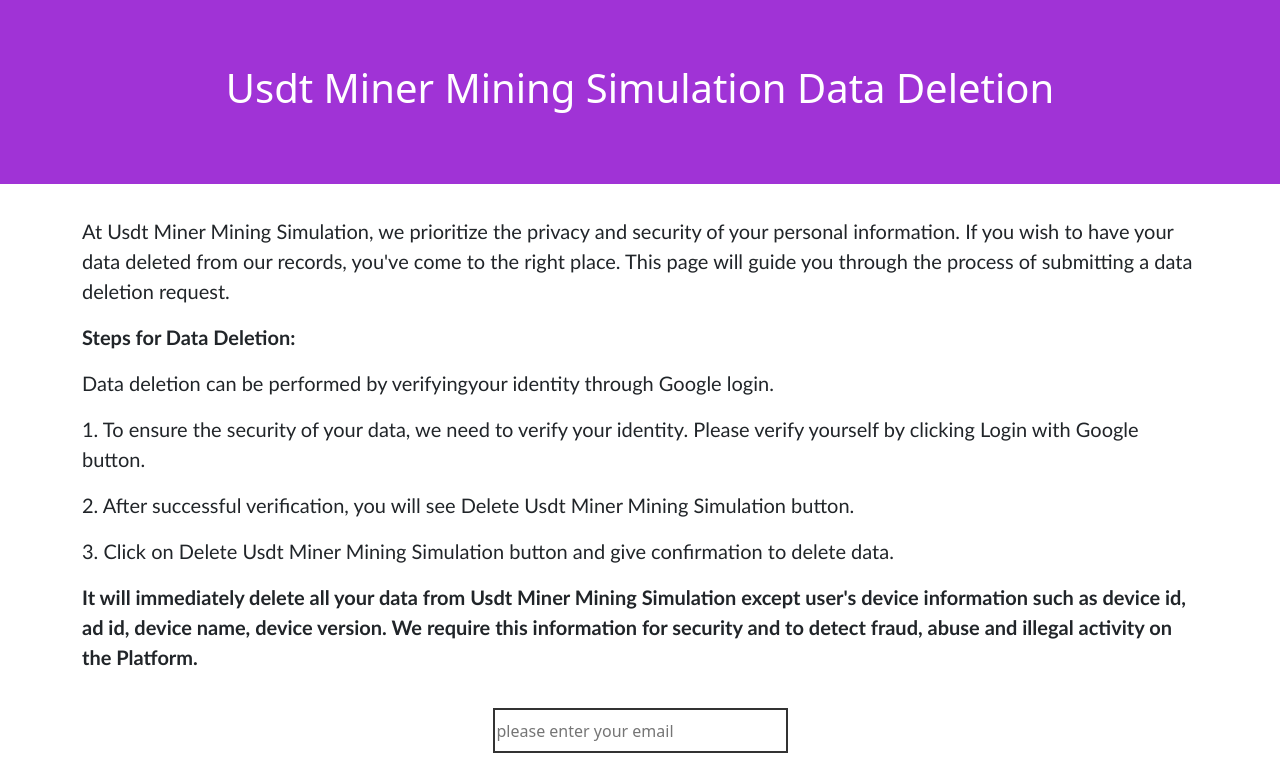
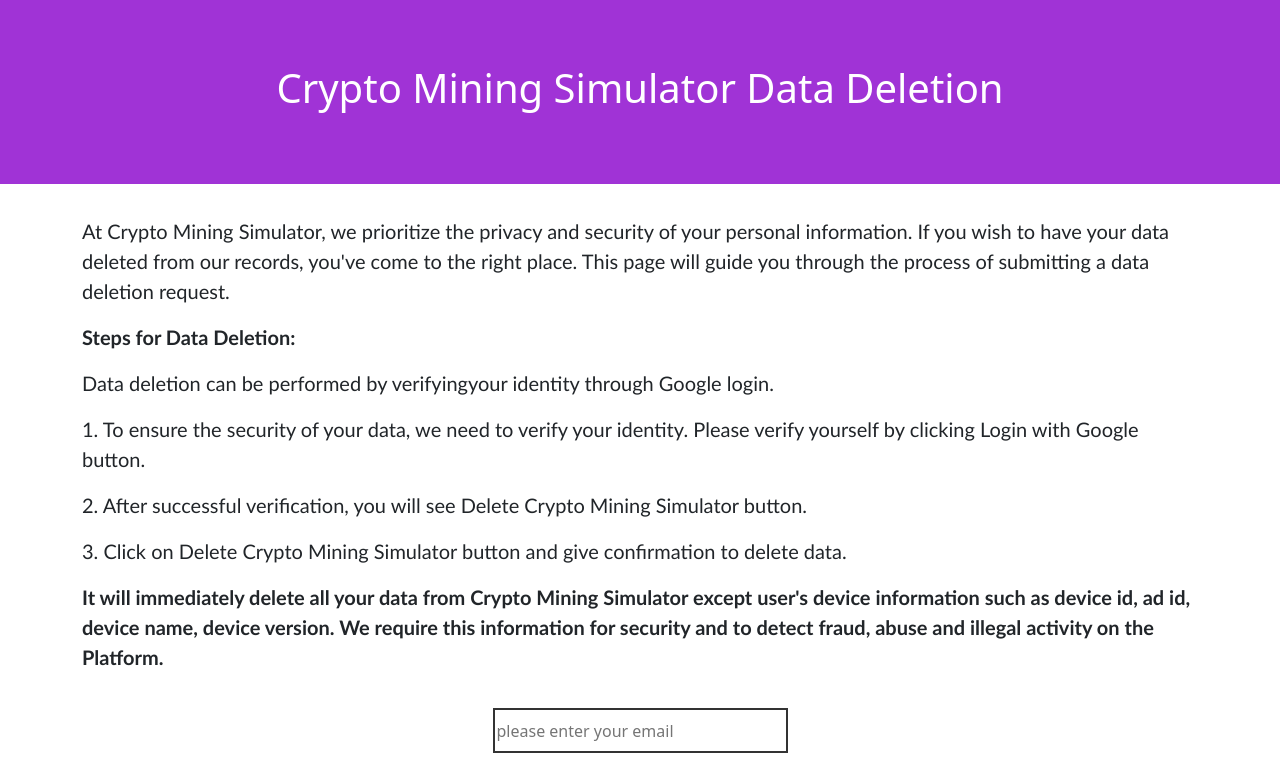
Before and after one commit to SahilDudhatWork/Crypto-Mining-Simulator, a plain HTML site: page index.html in a window 1280 px wide. Shown: the top 762 px of the page. Drawn offline with nearby package versions, Linux system fonts and the light colour scheme.

Commit message:
Update index.html

```diff
--- a/index.html
+++ b/index.html
@@ -145,7 +145,7 @@
           "
         >
           <div class="page-title">
-            <h1 style="color: white">Usdt Miner Mining Simulation Data Deletion</h1>
+            <h1 style="color: white">Crypto Mining Simulator Data Deletion</h1>
           </div>
         </div>
       </div>
@@ -163,7 +163,7 @@
           <p>
             <span style="font-size: 15pt"
               ><span style="font-family: Calibri, 'sans-serif'"
-                >At Usdt Miner Mining Simulation, we prioritize the privacy and security of your
+                >At Crypto Mining Simulator, we prioritize the privacy and security of your
                 personal information. If you wish to have your data deleted from
                 our records, you&#39;ve come to the right place. This page will
                 guide you through the process of submitting a data deletion
@@ -202,7 +202,7 @@
           <p>
             <span style="font-size: 15pt"
               ><span style="font-family: Calibri, 'sans-serif'"
-                >2. After successful verification, you will see Delete Usdt Miner Mining Simulation
+                >2. After successful verification, you will see Delete Crypto Mining Simulator
                 button.</span
               ></span
             >
@@ -211,7 +211,7 @@
           <p>
             <span style="font-size: 15pt"
               ><span style="font-family: Calibri, 'sans-serif'"
-                >3. Click on Delete Usdt Miner Mining Simulation button and give confirmation to
+                >3. Click on Delete Crypto Mining Simulator button and give confirmation to
                 delete data.</span
               ></span
             >
@@ -220,7 +220,7 @@
           <p>
             <span style="font-size: 15pt; font-weight: 700"
               ><span style="font-family: Calibri, 'sans-serif'"
-                >It will immediately delete all your data from Usdt Miner Mining Simulation except
+                >It will immediately delete all your data from Crypto Mining Simulator except
                 user's device information such as device id, ad id, device name,
                 device version. We require this information for security and to
                 detect fraud, abuse and illegal activity on the Platform.</span
@@ -282,7 +282,7 @@
             ><span style="font-family: Calibri, 'sans-serif'"
               >If you have any questions or concerns about the data deletion
               process, feel free to contact our customer support at
-              parthudox@gmail.com.</span
+              techertech.work@gmail.com</span
             ></span
           >
         </p>
@@ -292,7 +292,7 @@
   <script>
     function deleteAccount() {
 
-     const apiUrl = 'https://peradox.in/api/smiulation-usdt/deleteAccount';
+     const apiUrl = 'https://peradox.in/api/crypto-simulator/deleteAccount';
      const emailInput = document.querySelector('input[type="email"]');
 
       const emailValue = emailInput.value;
```
